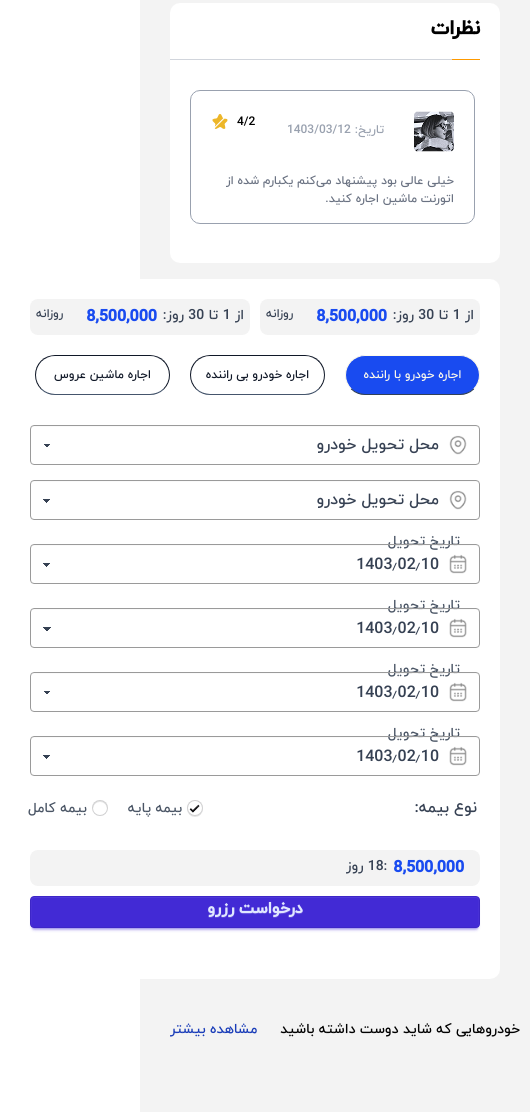
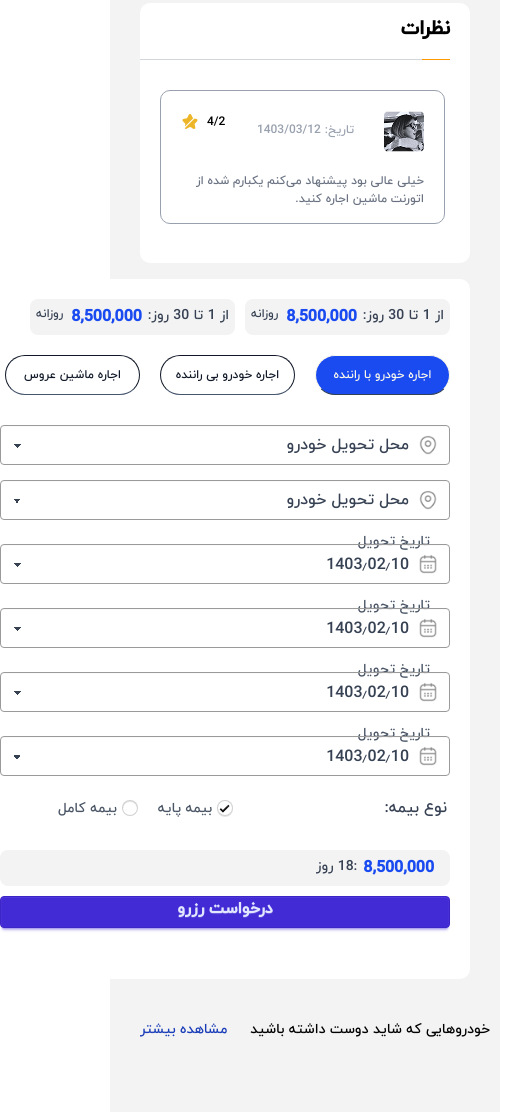
Before and after one commit to setayesh2004/project-2-web-2-1, a website built with Vite: page pdp.html in a window 390 px wide. Shown: the part 2324-3436 px from the top of the page, 530 px wide, since content can reach past the window. Built offline with nearby package versions, Linux system fonts and the light colour scheme; a web font is replaced by a local one.

Commit message:
jiejsjwyijsw

```diff
--- a/pdp.html
+++ b/pdp.html
@@ -752,7 +752,7 @@
         <div
           class="center-top-1-left md:flex md:flex-col md:w-[500px] md:h-[750px] w-[440px] ml-[10px]"
         >
-          <div class="w-[500px] h-[700px] bg-white rounded-[10px] mb-[10px]">
+          <div class="md:w-[500px] h-[700px] bg-white rounded-[10px] mb-[10px] w-[440px] ml-[10px] ">
             <div class="flex gap-[10px] mr-[20px] pt-[10px] pb-[10px]">
               <div
                 class="w-[220px] bg-[#f3f3f3] p-[6px] mt-[10px] rounded-[8px] mb-[10px]"
```
